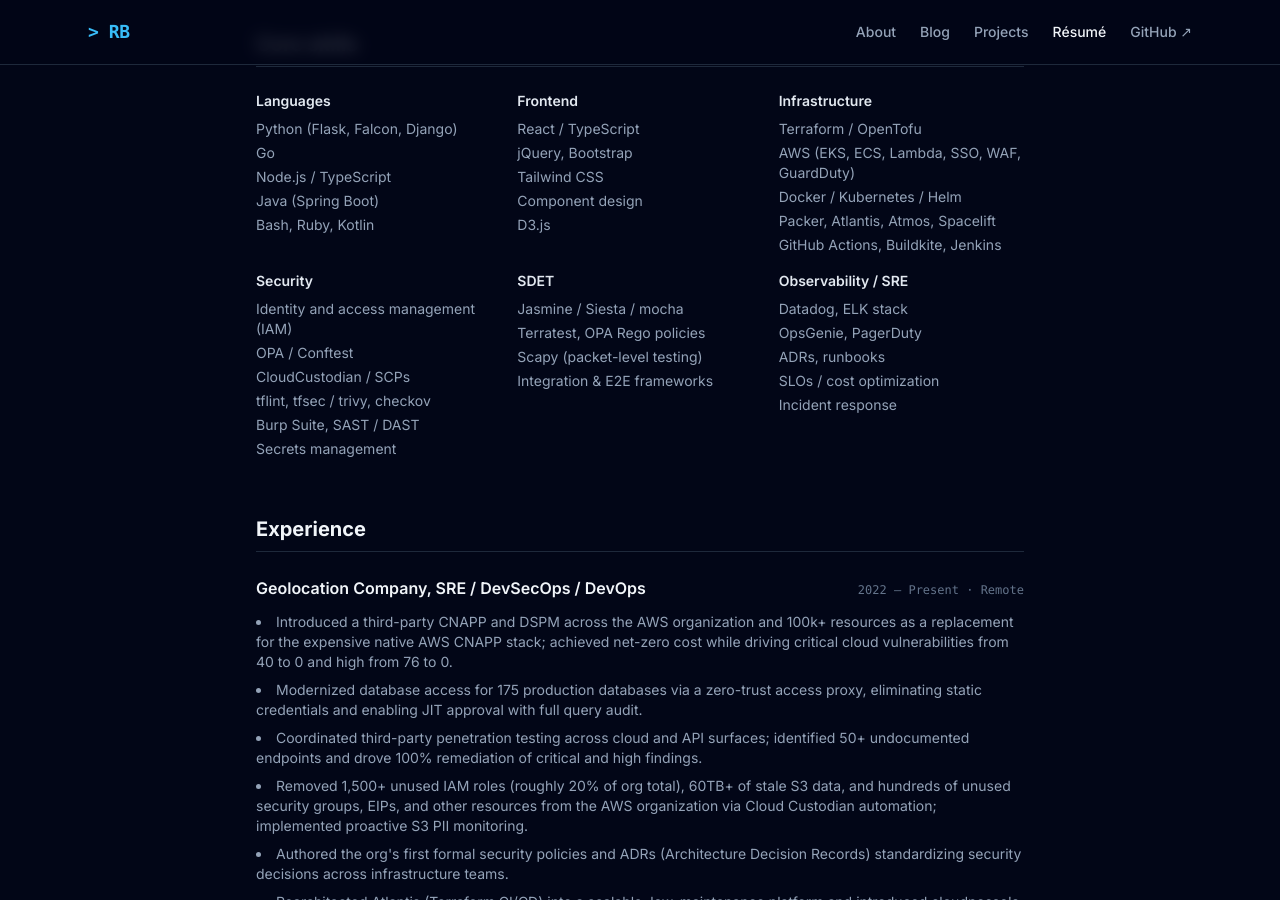
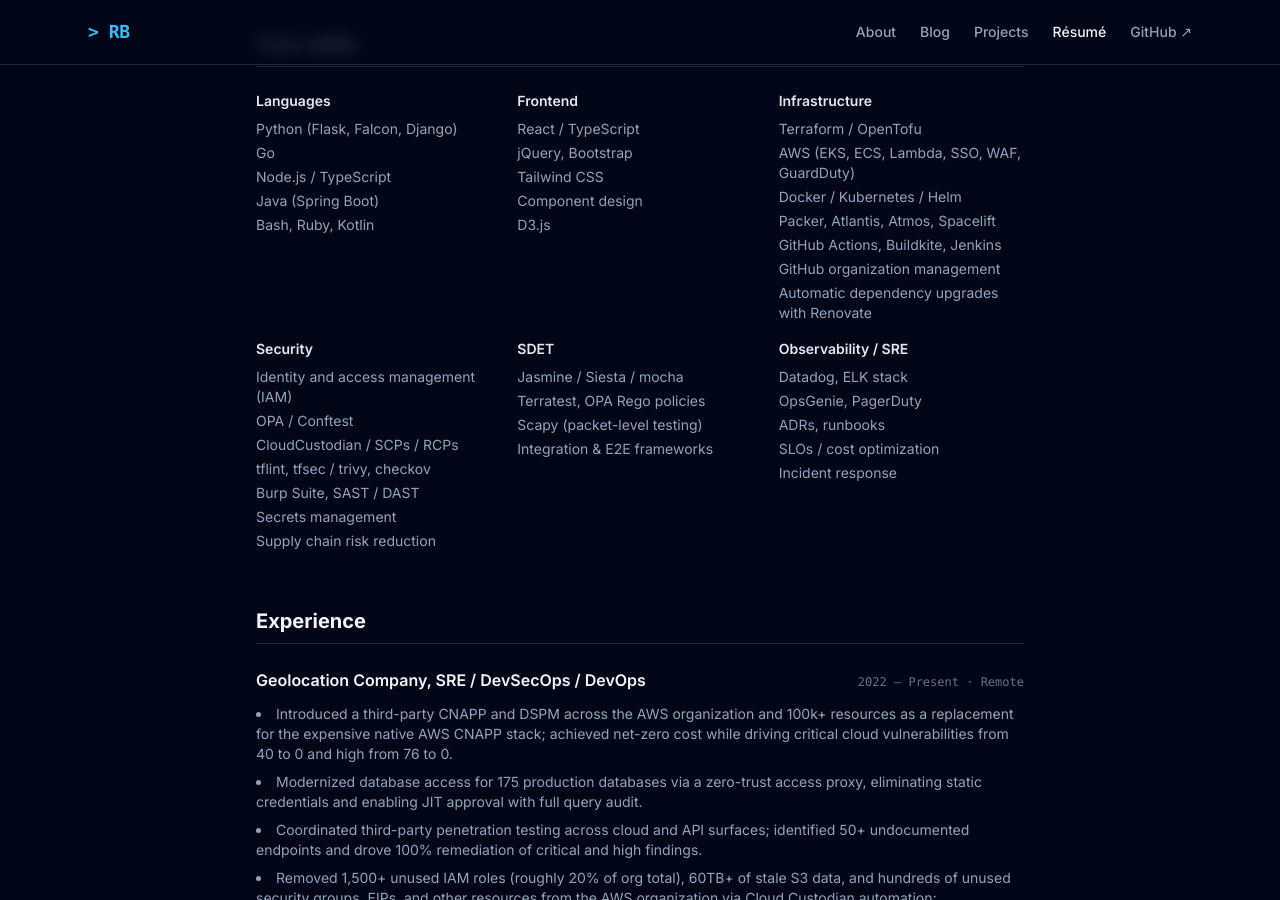
Before and after one commit to nitrocode/nitrocode.github.io, a Jekyll site: the page built from resume2/index.html, in a window 1280 px wide and 900 px high, scrolled down 833 px. Built offline with Jekyll 4.4.1, drawn with Linux system fonts in a browser that asks for light colours; nearby versions of some CDN libraries.

Commit message:
feat(resume): add RCPs, org management, supply chain, and Renovate

```diff
--- a/resume2/index.html
+++ b/resume2/index.html
@@ -99,6 +99,8 @@ description: "Résumé of nitrocode, builder who ships secure platforms."
               <li>Docker / Kubernetes / Helm</li>
               <li>Packer, Atlantis, Atmos, Spacelift</li>
               <li>GitHub Actions, Buildkite, Jenkins</li>
+              <li>GitHub organization management</li>
+              <li>Automatic dependency upgrades with Renovate</li>
             </ul>
           </div>
           <div>
@@ -106,10 +108,11 @@ description: "Résumé of nitrocode, builder who ships secure platforms."
             <ul class="space-y-1 text-slate-400">
               <li>Identity and access management (IAM)</li>
               <li>OPA / Conftest</li>
-              <li>CloudCustodian / SCPs</li>
+              <li>CloudCustodian / SCPs / RCPs</li>
               <li>tflint, tfsec / trivy, checkov</li>
               <li>Burp Suite, SAST / DAST</li>
               <li>Secrets management</li>
+              <li>Supply chain risk reduction</li>
             </ul>
           </div>
           <div>
```
